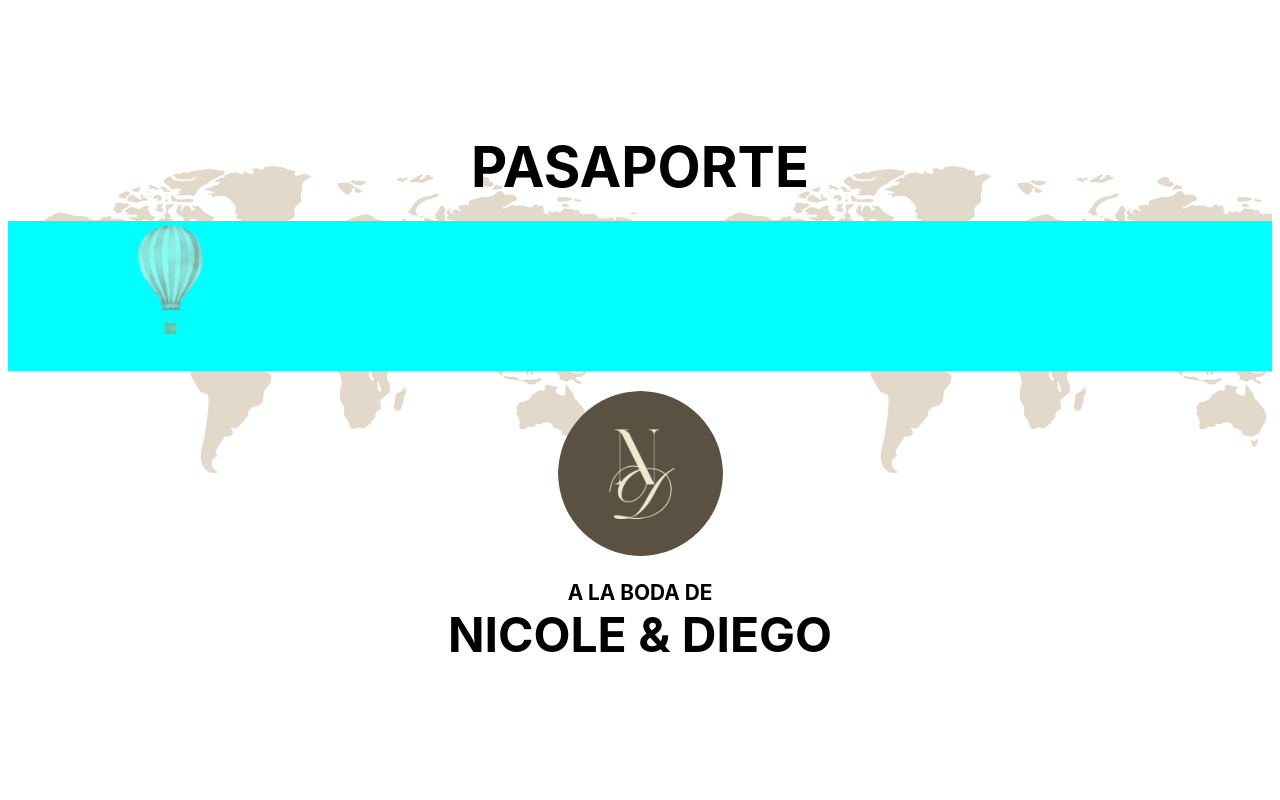
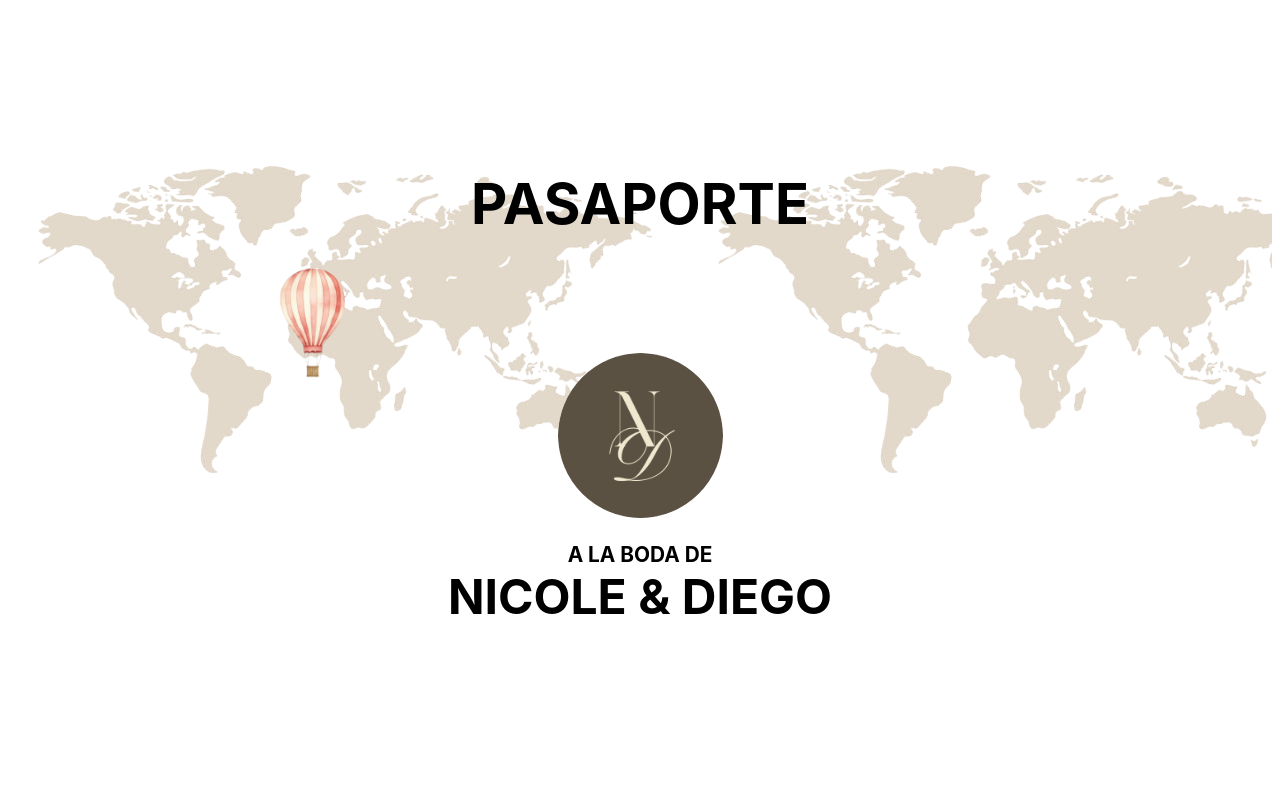
Before and after one commit to CristopherVanegas/BodaNicoleRo, a React (Vite) app in the folder boda_nicole_ro/: page / in a window 1280 px wide. Both pictures are taken after a click on the button "Sí". Shown: the top 800 px of the page. Built offline with nearby package versions, Linux system fonts and the light colour scheme; the HTML template or start-up script is replaced by a standard one.

Commit message:
Fix: Se mejoró la animació y se quitó el fondo cyan

```diff
--- a/boda_nicole_ro/src/components/Extras/Balloon/Balloon.module.css
+++ b/boda_nicole_ro/src/components/Extras/Balloon/Balloon.module.css
@@ -4,31 +4,51 @@
   position: absolute;
   top: 0;
   left: 0;
-  animation: globoRecorrido 5s linear infinite;
+  animation: globoRecorrido 7s linear infinite;
 }
+
 @keyframes globoRecorrido {
   0% {
-    transform: translateX(-100px);
-    opacity: 0;
+    transform: translate(-100px, -100px);
   }
+
+  10% {
+    transform: translate(100px, 100px);
+  }
+
   20% {
-    transform: translate(50px, 50px);
-    opacity: 1;
+    transform: translate(200px, 150px);
   }
+
+  30% {
+    transform: translate(300px, 25px);
+  }
+
   40% {
-    transform: translate(80px, 20px);
+    transform: translate(260px, 0px);
   }
+
   50% {
-    transform: translate(100px, -30px);
+    transform: translate(230px, 15px);
   }
+
   60% {
-    transform: translate(130px, 10px);
+    transform: translate(190px, 0px);
   }
+
+  70% {
+    transform: translate(145px, 20px);
+  }
+
   80% {
-    transform: translate(200px, 50px);
+    transform: translate(200px, 150px);
   }
+
+  90% {
+    transform: translate(300px, 155px);
+  }
+
   100% {
-    transform: translate(300px, -50px);
-    opacity: 0;
+    transform: translate(600px, 0px);
   }
 }
--- a/boda_nicole_ro/src/components/PassportSection/PassportSection.module.css
+++ b/boda_nicole_ro/src/components/PassportSection/PassportSection.module.css
@@ -13,13 +13,15 @@
   /* overflow: hidden; */
   /* Evita que el fondo se desborde */
 }
+
 .ballonSection {
   position: relative;
-  height: 150px;
+  height: 75px;
   width: 100%;
-  background-color: cyan;
+  /* background-color: cyan; */
   z-index: 100;
 }
+
 /* Slider de fondo: se mueve de derecha a izquierda de forma lenta */
 .sliderBackground {
   position: absolute;
```
